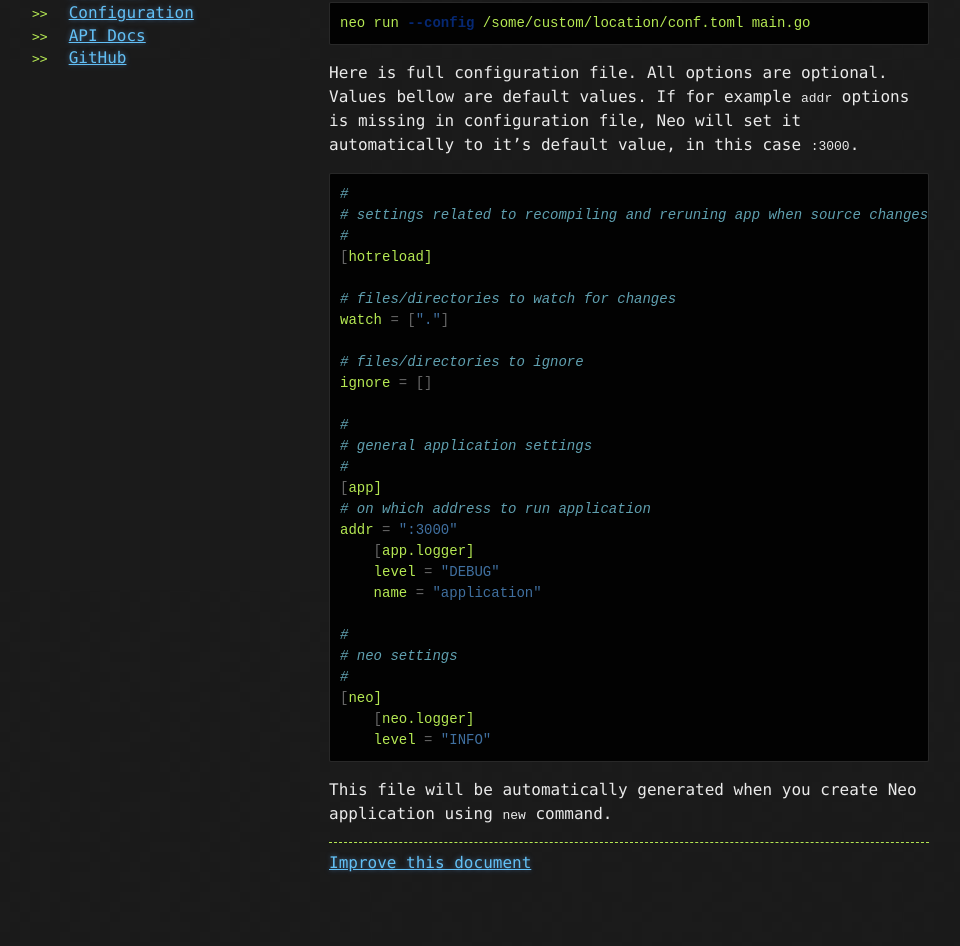
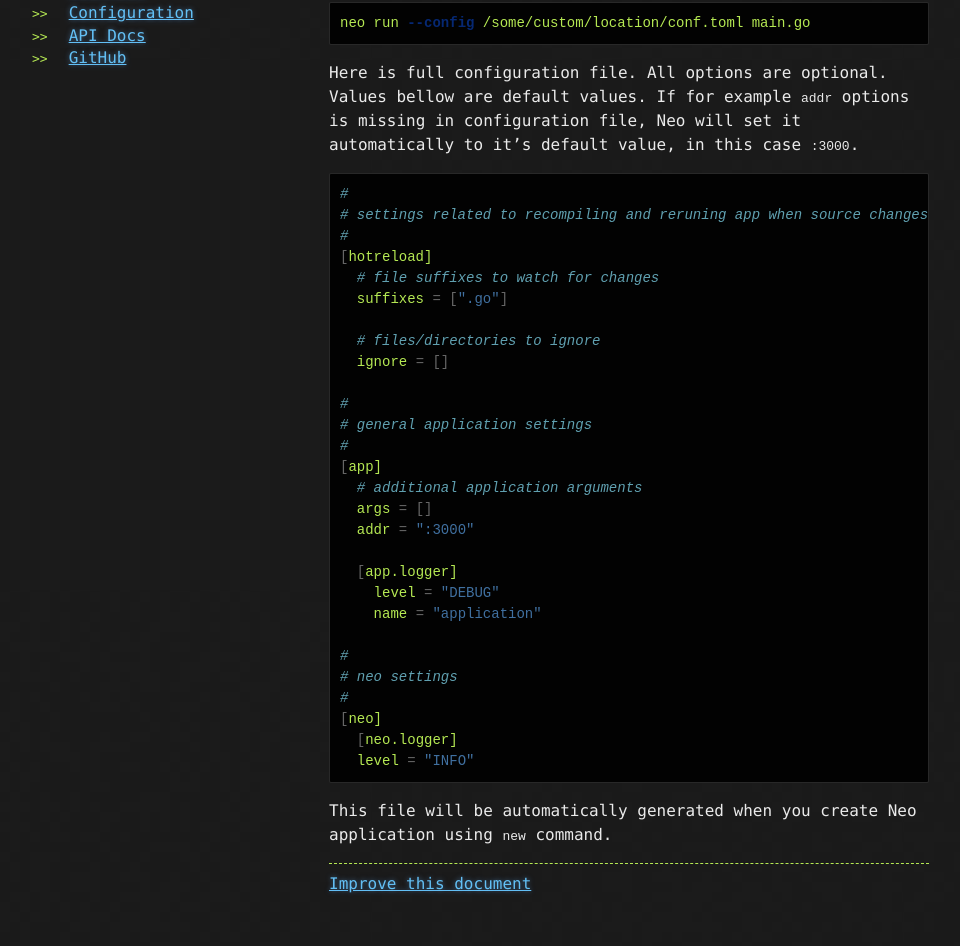
Before and after one commit to ivpusic/neo, a Jekyll site: the page built from _posts/2015-01-23-configuration.md, in a window 1280 px wide. Shown: the part 473-1419 px from the top of the page, without its empty margins (161-1121 px from the left). Built offline with Jekyll 4.4.1, drawn with Linux system fonts in a browser that asks for light colours; nearby versions of some CDN libraries; Markdown is read by kramdown in place of the engine named in the settings; before the commit the page ends 1398 px from its top, so only the background shows below that.

Commit message:
Update 2015-01-23-configuration.md

````diff
--- a/_posts/2015-01-23-configuration.md
+++ b/_posts/2015-01-23-configuration.md
@@ -21,20 +21,21 @@
 # settings related to recompiling and reruning app when source changes
 #
 [hotreload]
+  # file suffixes to watch for changes
+  suffixes = [".go"]
 
-# files/directories to watch for changes
-watch = ["."]
-
-# files/directories to ignore
-ignore = []
+  # files/directories to ignore
+  ignore = []
 
 #
 # general application settings
 #
 [app]
-# on which address to run application
-addr = ":3000"
-    [app.logger]
+  # additional application arguments
+  args = []
+  addr = ":3000"
+
+  [app.logger]
     level = "DEBUG"
     name = "application"
 
@@ -42,8 +43,8 @@
 # neo settings
 #
 [neo]
-    [neo.logger]
-    level = "INFO"
+  [neo.logger]
+  level = "INFO"
 ```
 
 This file will be automatically generated when you create Neo application using ``new`` command.
````
